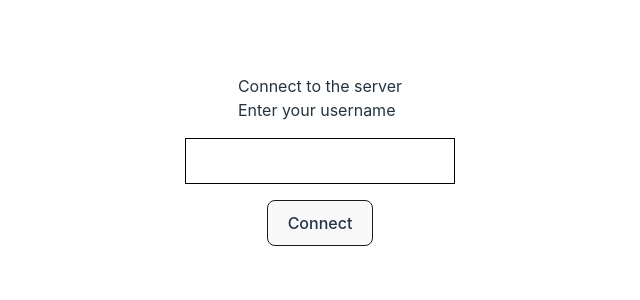
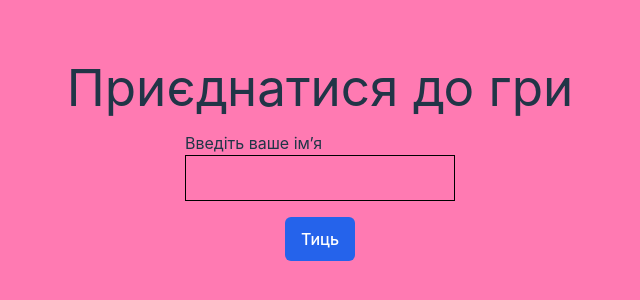
Before and after one commit to roman-mirzoian/frog-viper, a React (Vite) app in the folder client/: page / in a window 1280 px wide. Shown: the part 240-540 px from the top of the page, without its empty margins (320-960 px from the left). Built offline with nearby package versions, Linux system fonts and the light colour scheme; no server answers.

Commit message:
feat: simplify folder structure and enhance UI consistency

```diff
--- a/client/src/App.tsx
+++ b/client/src/App.tsx
@@ -1,7 +1,7 @@
 import "./App.css";
 import { Route, Routes } from "react-router-dom";
-import WaitingList from "./components/waitingList/WaitingList.tsx";
-import ConnectionInput from "./components/connectionInput/ConnectionInput.tsx";
+import WaitingList from "./pages/WaitingList/WaitingList.tsx";
+import ConnectionInput from "./pages/ConnectionInput/ConnectionInput.tsx";
 import WaitingPage from "./pages/Game/WaitingPage/WaitingPage";
 import RoundPreview from "./pages/Game/RoundPreview/RoundPreview";
 import RoundPage from "./pages/Game/RoundPage/RoundPage";
--- a/client/src/components/connectionInput/ConnectionInput.module.scss
+++ /dev/null
@@ -1,12 +0,0 @@
-.connectionInput {
-  width: 100vw;
-  display: flex;
-  flex-direction: column;
-  align-items: center;
-  gap: 1rem;
-
-  input {
-    border: 1px solid black;
-    padding: 10px;
-  }
-}
--- a/client/src/components/waitingList/WaitingList.module.scss
+++ /dev/null
@@ -1,7 +0,0 @@
-.waitingList {
-  width: 100vw;
-  display: flex;
-  flex-direction: column;
-  align-items: center;
-  gap: 1rem;
-}
--- /dev/null
+++ b/client/src/pages/ConnectionInput/ConnectionInput.module.scss
@@ -0,0 +1,19 @@
+.connectionInput {
+  width: 100vw;
+  height: 100vh;
+  display: flex;
+  justify-content: center;
+  align-items: center;
+
+  .connectionInputContent {
+    display: flex;
+    flex-direction: column;
+    align-items: center;
+    gap: 1rem;
+  }
+
+  input {
+    border: 1px solid black;
+    padding: 10px;
+  }
+}
--- a/client/src/components/connectionInput/ConnectionInput.tsx
+++ b/client/src/pages/ConnectionInput/ConnectionInput.tsx
@@ -3,6 +3,7 @@ import { useSocketContext } from "../../context/SocketContext.tsx";
 import { useNavigate } from "react-router-dom";
 import styles from "./ConnectionInput.module.scss";
 import { clearMainStatus, setDeviceAsMain } from "../../utils/utils.ts";
+import Button from "../../components/buttons/Button.tsx";
 
 function ConnectionInput() {
 	const [userName, setUserName] = useState<string>("Not set");
@@ -32,13 +33,17 @@ function ConnectionInput() {
 	};
 
 	return (
-		<div className={styles.connectionInput}>
-			<div>
-				<h2>Connect to the server</h2>
-				<p>Enter your username</p>
+		<div className={`${styles.connectionInput} bg-frog-viper`}>
+			<div className={styles.connectionInputContent}>
+				<div className='flex flex-col justify-center items-center'>
+					<h1>Приєднатися до гри</h1>
+				</div>
+				<label>
+					<p>Введіть ваше імʼя</p>
+					<input type="text" onChange={handleUserNameChange} />
+				</label>
+				<Button onClick={connect}>Тиць</Button>
 			</div>
-			<input type="text" onChange={handleUserNameChange} />
-			<button onClick={connect}>Connect</button>
 		</div>
 	);
 }
--- a/client/src/pages/Player/PlayerOptions/PlayerOptions.tsx
+++ b/client/src/pages/Player/PlayerOptions/PlayerOptions.tsx
@@ -47,7 +47,7 @@ const PlayerOptions: React.FC = () => {
 	}
 
 	return (
-		<div className={styles.wrapper}>
+		<div className={`${styles.wrapper} bg-frog-viper`}>
 			<HomeButton />
 			<p className={styles.title}>Оберіть правильний варіант:</p>
 			<div className={styles.options}>
--- a/client/src/pages/Player/RoundInput/RoundInput.tsx
+++ b/client/src/pages/Player/RoundInput/RoundInput.tsx
@@ -32,7 +32,7 @@ const RoundInput: React.FC = () => {
 	};
 
 	return (
-		<div className={styles.page}>
+		<div className={`${styles.page} bg-frog-viper`}>
 			<div className={styles.container}>
 			<HomeButton />
 				<label htmlFor="answer" className={styles.label}>
--- a/client/src/pages/Player/RoundWaiting/RoundWaiting.tsx
+++ b/client/src/pages/Player/RoundWaiting/RoundWaiting.tsx
@@ -22,7 +22,7 @@ const WaitingMessage: React.FC = () => {
 	}, [navigate, socket]);
 
 	return (
-		<div className={styles.wrapper}>
+		<div className={`${styles.wrapper} bg-frog-viper`}>
 			<HomeButton />
 			<p className={styles.message}>Чекайте</p>
 		</div>
--- /dev/null
+++ b/client/src/pages/WaitingList/WaitingList.module.scss
@@ -0,0 +1,14 @@
+.waitingList {
+  width: 100vw;
+  height: 100vh;
+  display: flex;
+  align-items: center;
+  justify-content: center;
+
+  .waitingListContent {
+    display: flex;
+    flex-direction: column;
+    align-items: center;
+    gap: 1rem;
+  }
+}
--- a/client/src/components/waitingList/WaitingList.tsx
+++ b/client/src/pages/WaitingList/WaitingList.tsx
@@ -2,6 +2,7 @@ import { useSocketContext } from "../../context/SocketContext.tsx";
 import { useNavigate } from "react-router-dom";
 import styles from './WaitingList.module.scss';
 import { useEffect } from "react";
+import Button from "../../components/buttons/Button.tsx";
 
 function WaitingList() {
 	const { socket, onlineUsers } = useSocketContext();
@@ -28,14 +29,16 @@ function WaitingList() {
 	};
 
 	return (
-		<div className={styles.waitingList}>
-			<p>Connected users:</p>
-			<ul>
-				{onlineUsers?.map((user, index) => (
-					<li key={index}>{user} {user === localStorage.getItem('userName') ? '(це ти)' : ''}</li>
-				))}
-			</ul>
-			<button onClick={disconnect}>Disconnect</button>
+		<div className={`${styles.waitingList} bg-frog-viper`}>
+			<div className={styles.waitingListContent}>
+				<h2>Вже підключилися:</h2>
+				<ul>
+					{onlineUsers?.map((user, index) => (
+						<li key={index}>{user} {user === localStorage.getItem('userName') ? '(це ти)' : ''}</li>
+					))}
+				</ul>
+				<Button onClick={disconnect}>Відключитися</Button>
+			</div>
 		</div>
 	);
 }
```
